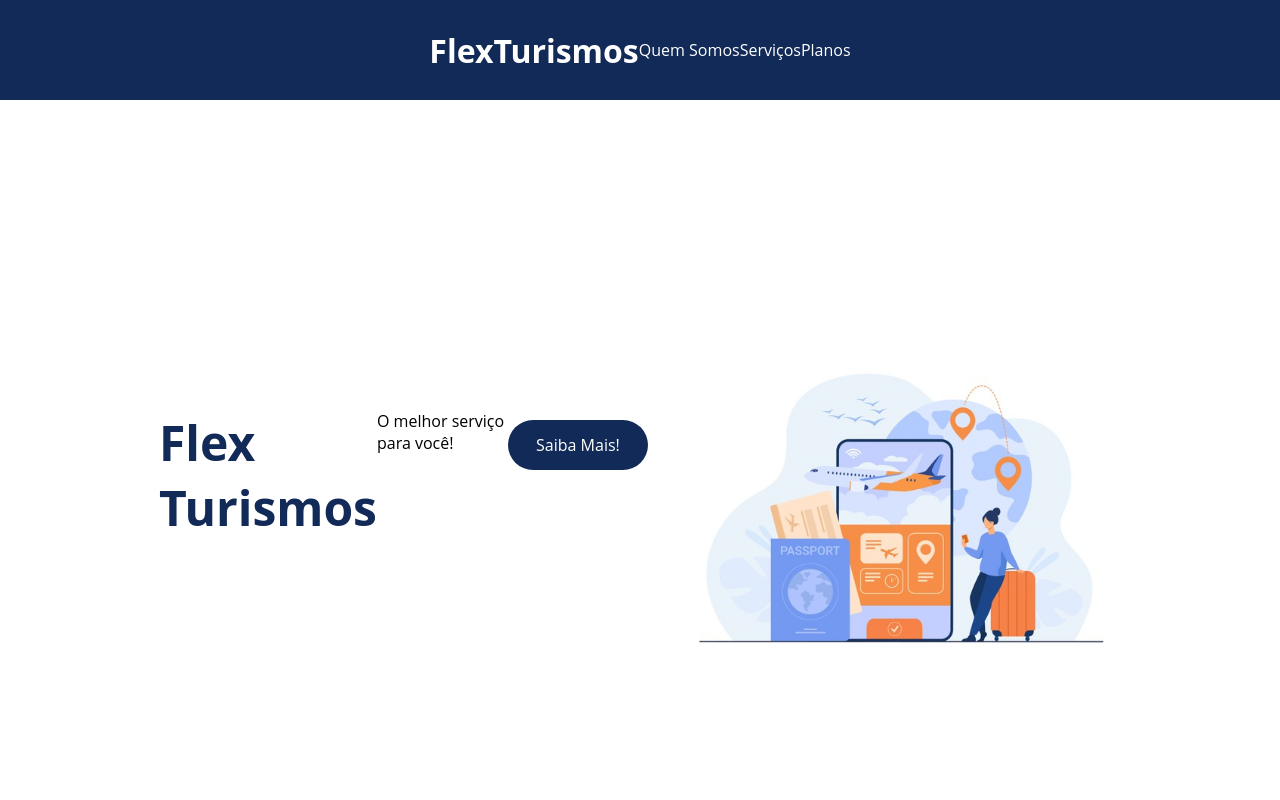
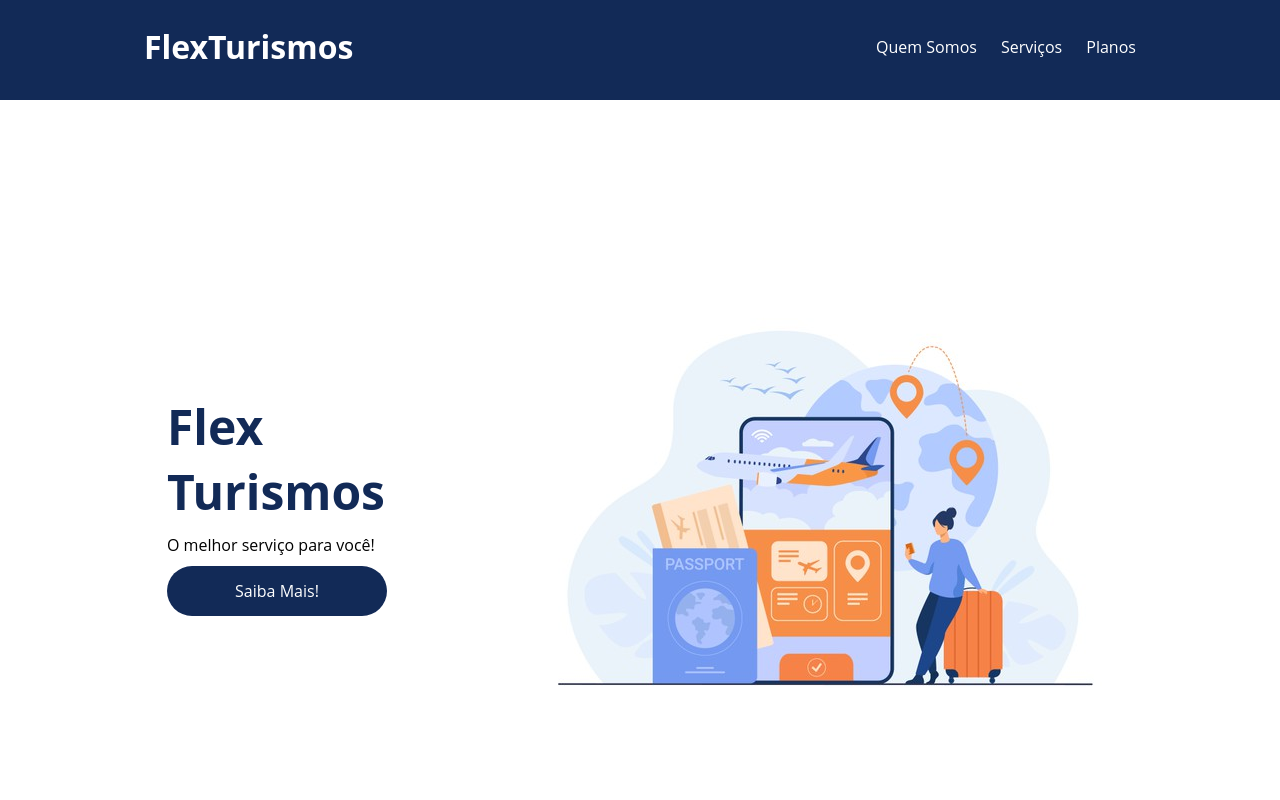
Before and after one commit to OsmarBaia/SantanderFullStackBootCamp, a plain HTML site: page FlexTurismo/index.html in a window 1280 px wide. Shown: the top 800 px of the page. Drawn offline with Linux system fonts and the light colour scheme.

Commit message:
SmallFix Header

```diff
--- a/FlexTurismo/resposividade.css
+++ b/FlexTurismo/resposividade.css
@@ -1,4 +1,5 @@
-@media(max-width: 992px) {
+/* Mobile */
+@media(max-width: 940px) {
 
     header,
     body,
@@ -7,7 +8,6 @@
     }
 
     .flex-container {
-        flex-direction: column;
         display: flex;
         flex-direction: column;
         align-items: center;
@@ -58,5 +58,4 @@
         margin-bottom: 20px;
         width: 100%;
     }
-
 }
--- a/FlexTurismo/style.css
+++ b/FlexTurismo/style.css
@@ -33,20 +33,20 @@ div img {
 
 /* Barra Superior */
 header {
+    color: #fff;
     background-color: #122a57;
+    width: 100%;
     height: 100px;
-    display: flex;
-    align-items: center;
-    color: #fff;
+    min-width: 320px;
 }
 
 header .list-items {
+    width: 100%;
+    max-width: 260px;
+
     display: flex;
-    max-width: 260px;
-    width: 100%;
+    align-items: center;
     justify-content: space-between;
-    align-items: center;
-
 }
 
 .list-items li a {
@@ -54,6 +54,9 @@ header .list-items {
 }
 
 header .menu {
+    padding: 25px;
+    display: flex;
+    align-items: center;
     justify-content: space-between;
 }
 
@@ -67,6 +70,8 @@ header .menu {
 
 .apresentacao .texto-apresentacao {
     min-height: 200px;
+    display: flex;
+    flex-direction: column;
 }
 
 .texto-apresentacao h1 {
```
